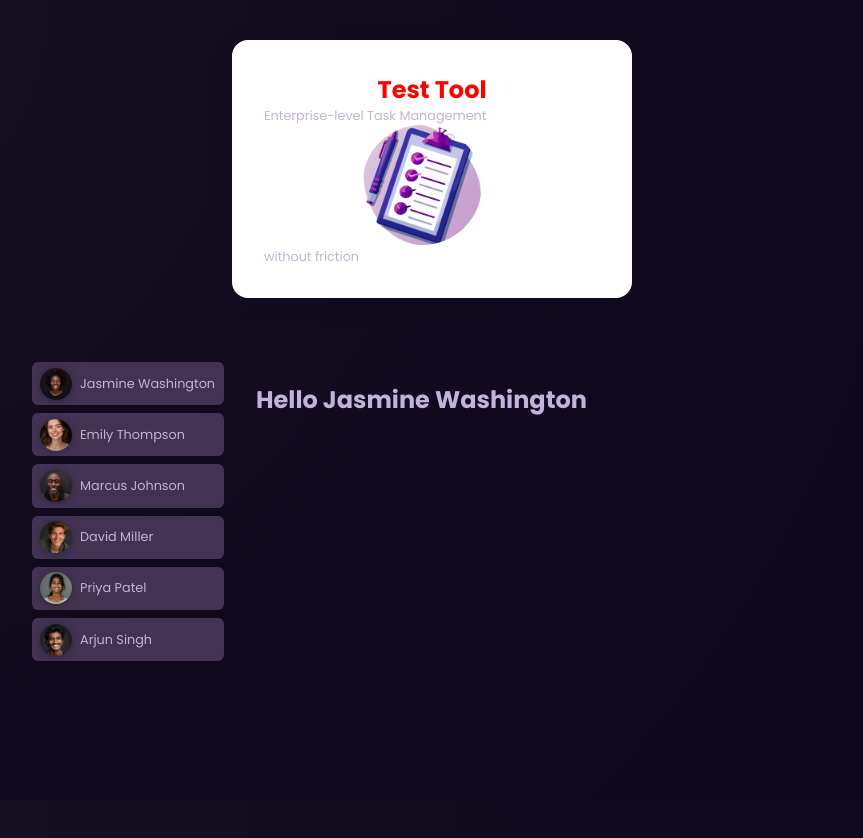
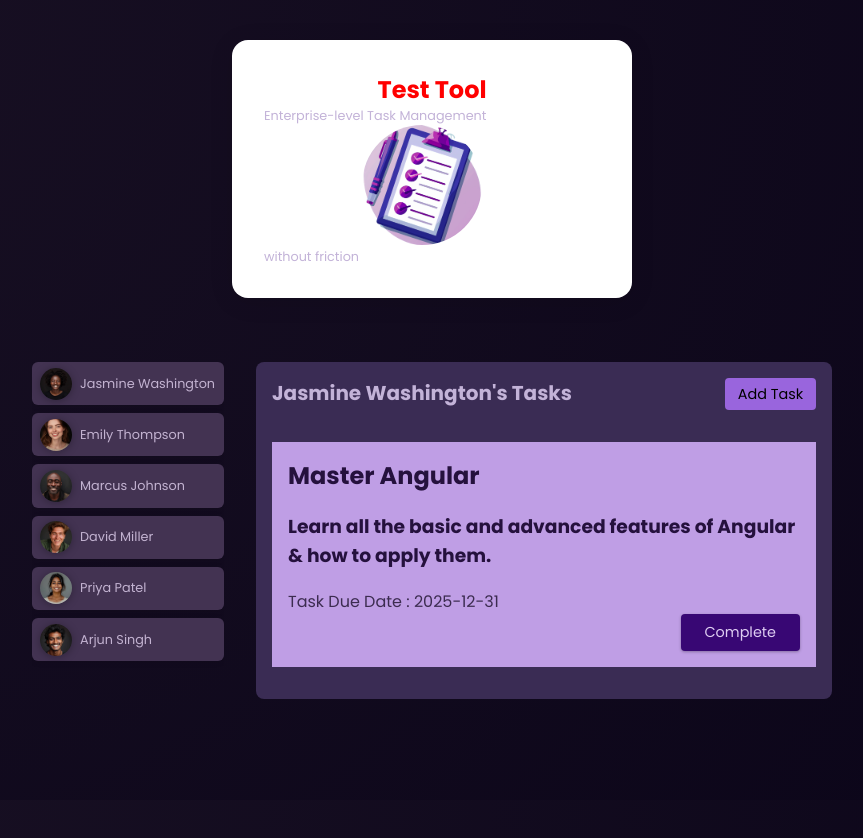
Before and after one commit to AhmedHossam7411/AngularProject, an Angular app: page / in a window 1280 px wide. Shown: the whole page, without its empty margins (208-1071 px from the left). Built offline with nearby package versions, Linux system fonts and the light colour scheme.

Commit message:
adding task component inside of tasks component , dynamic retrieval of tasks per userId

```diff
--- a/src/app/app.component.ts
+++ b/src/app/app.component.ts
@@ -18,7 +18,7 @@
   onUserSelected(userId: string) {
     this.selectedUserId = userId; // Update the selected user ID when a user is selected
    }
-  get selectedUsers() {console.log(this.selectedUserId);
+  get selectedUser() {console.log(this.selectedUserId);
     return DUMMY_USERS.find(user => user.id === this.selectedUserId)!;
   }
 
--- a/src/app/app.html
+++ b/src/app/app.html
@@ -4,7 +4,8 @@
 <app-header/>
 <main>
   <ul id="users">
-    @for (user of Users; track $index) {
+    @for (user of Users; track $index) {   <!-- Loop through the Users array -->
+      <!-- Use the app-user component to display each user -->
 
       <app-user
         [avatar]="user.avatar"
@@ -14,5 +15,5 @@
       />
 }
   </ul>
-  <app-tasks [name]="selectedUsers.name"/>
+  <app-tasks [userId]="selectedUser.id" [name]="selectedUser.name"/>
 </main>
--- a/src/app/tasks/tasks.component/tasks.component.css
+++ b/src/app/tasks/tasks.component/tasks.component.css
@@ -0,0 +1,63 @@
+#tasks {
+  padding: 1rem;
+  border-radius: 8px;
+  max-height: 60vh;
+  overflow: auto;
+  background-color: #3a2c54;
+}
+
+header {
+  display: flex;
+  justify-content: space-between;
+  align-items: flex-start;
+  margin-bottom: 2rem;
+  gap: 1rem;
+}
+
+h2 {
+  margin: 0;
+  font-size: 0.9rem;
+  width: 60%;
+  text-wrap: balance;
+}
+
+menu {
+  margin: 0;
+  padding: 0;
+}
+
+menu button {
+  font: inherit;
+  cursor: pointer;
+  background-color: #9965dd;
+  border-radius: 4px;
+  border: none;
+  padding: 0.35rem 0.8rem;
+  font-size: 0.9rem;
+}
+
+menu button:hover,
+menu button:active {
+  background-color: #a565dd
+}
+
+ul {
+  list-style: none;
+  margin: 1rem 0;
+  padding: 0;
+  display: flex;
+  flex-direction: column;
+  gap: 1rem;
+  max-height: 50vh;
+  overflow: auto;
+}
+
+@media (min-width: 768px) {
+  h2 {
+    font-size: 1.25rem;
+  }
+
+  menu {
+    width: auto;
+  }
+}
--- a/src/app/tasks/tasks.component/tasks.component.html
+++ b/src/app/tasks/tasks.component/tasks.component.html
@@ -1 +1,16 @@
-<h2> Hello {{name}}  </h2>
+<section id="tasks">
+    <header>
+    <h2>{{name}}'s Tasks  </h2>
+    <menu>
+        <button> Add Task </button>
+    </menu>
+</header>
+<ul>
+    @for (task1 of selectedUserTasks(); track task1.id)
+    {
+        <li>
+            <app-task [taskInput]="task1"/>
+        </li>
+    }
+</ul>
+</section>
--- a/src/app/tasks/tasks.component/tasks.component.ts
+++ b/src/app/tasks/tasks.component/tasks.component.ts
@@ -1,12 +1,42 @@
 import { Component , Input } from '@angular/core';
+import { TaskComponent } from "../tasks/task/task.component";
 
 
 @Component({
   selector: 'app-tasks',
-  imports: [],
+  imports: [TaskComponent],
   templateUrl: './tasks.component.html',
   styleUrl: './tasks.component.css'
 })
 export class TasksComponent {
-  @Input({required : true}) name!:string;
+  @Input({required : true}) userId!:string;  // The id of the user to whom the tasks belong
+  @Input({required : true}) name!:string;  // The name of the user
+  tasks = [
+    {
+    id: 't1',
+    userId: 'u1',
+    title: 'Master Angular',
+    summary:
+      'Learn all the basic and advanced features of Angular & how to apply them.',
+    dueDate: '2025-12-31',
+  },
+  {
+    id: 't2',
+    userId: 'u3',
+    title: 'Build first prototype',
+    summary: 'Build a first prototype of the online shop website',
+    dueDate: '2024-05-31',
+  },
+  {
+    id: 't3',
+    userId: 'u3',
+    title: 'Prepare issue template',
+    summary:
+      'Prepare and describe an issue template which will help with project management',
+    dueDate: '2024-06-15',
+  },
+  ]
+  selectedUserTasks() {
+    return this.tasks.filter(task => task.userId === this.userId);
+  }
 }
--- /dev/null
+++ b/src/app/tasks/tasks/task/task.component.css
@@ -0,0 +1,38 @@
+
+article {
+  padding: 1rem;
+  color: #25113d;
+  background-color: #bf9ee5;
+}
+
+h2 {
+  margin: 0;
+}
+
+time {
+  color: #3c2c50;
+}
+
+.actions {
+  text-align: right;
+  margin: 0;
+}
+
+.actions button {
+  font: inherit;
+  font-size: 0.9rem;
+  cursor: pointer;
+  background-color: #380774;
+  color: #decdf2;
+  border-radius: 4px;
+  padding: 0.5rem 1.5rem;
+  border: none;
+  box-shadow: 0 1px 3px rgba(0, 0, 0, 0.3);
+  transition: all 0.3s ease;
+}
+
+.actions button:hover,
+.actions button:active {
+  background-color: #4a0774;
+  box-shadow: 0 1px 6px rgba(0, 0, 0, 0.3);
+}
--- /dev/null
+++ b/src/app/tasks/tasks/task/task.component.html
@@ -0,0 +1,8 @@
+<article>
+ <h2>{{taskInput.title}}</h2>
+ <h3>{{taskInput.summary}}</h3>
+ <time>Task Due Date : {{taskInput.dueDate}}</time>
+ <p class ="actions">
+    <button>Complete</button>
+ </p>
+</article>
```
Also changed, not shown: src/app/tasks/tasks/task/task.component.ts (added, +18 -0 lines).
